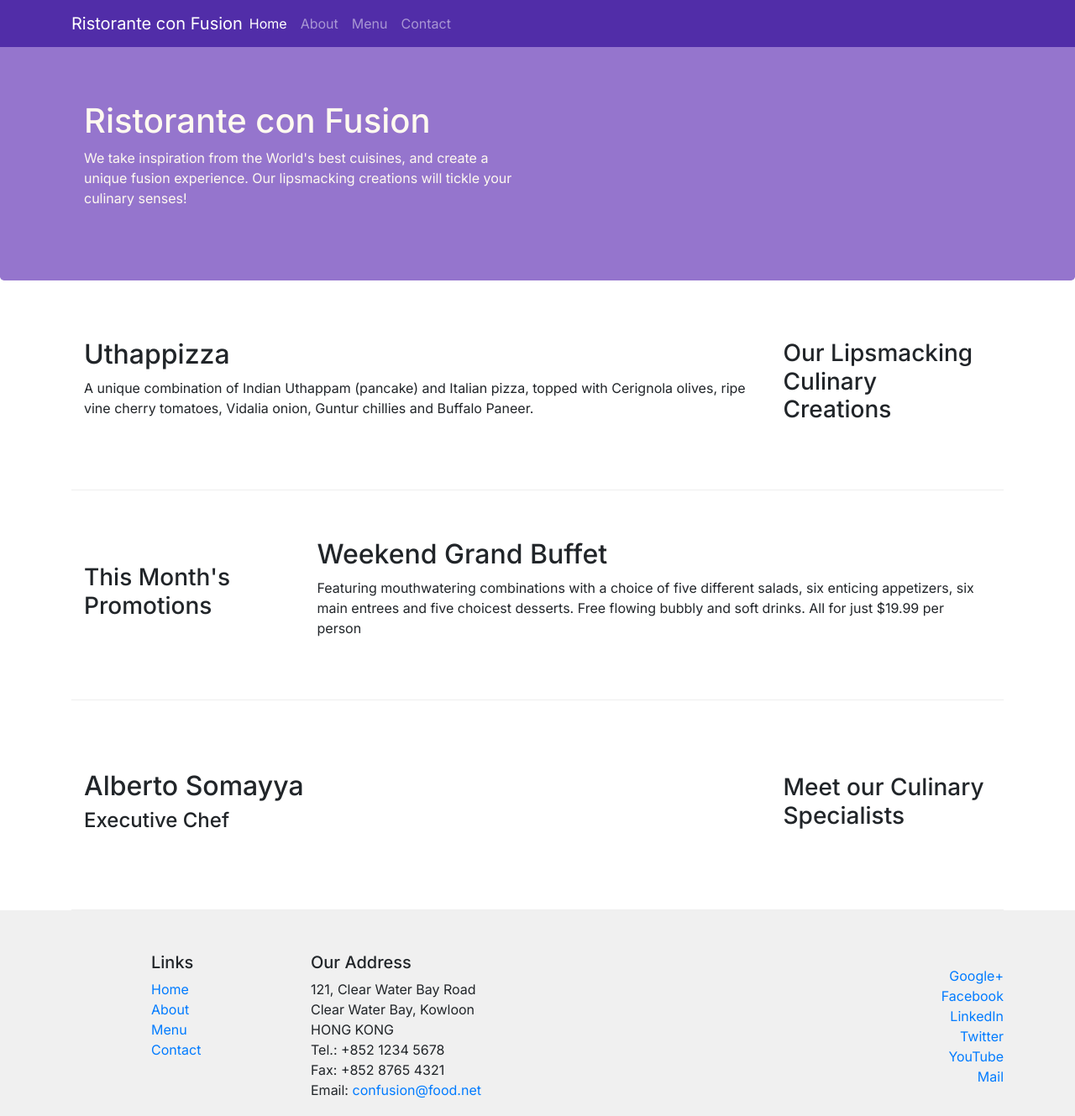
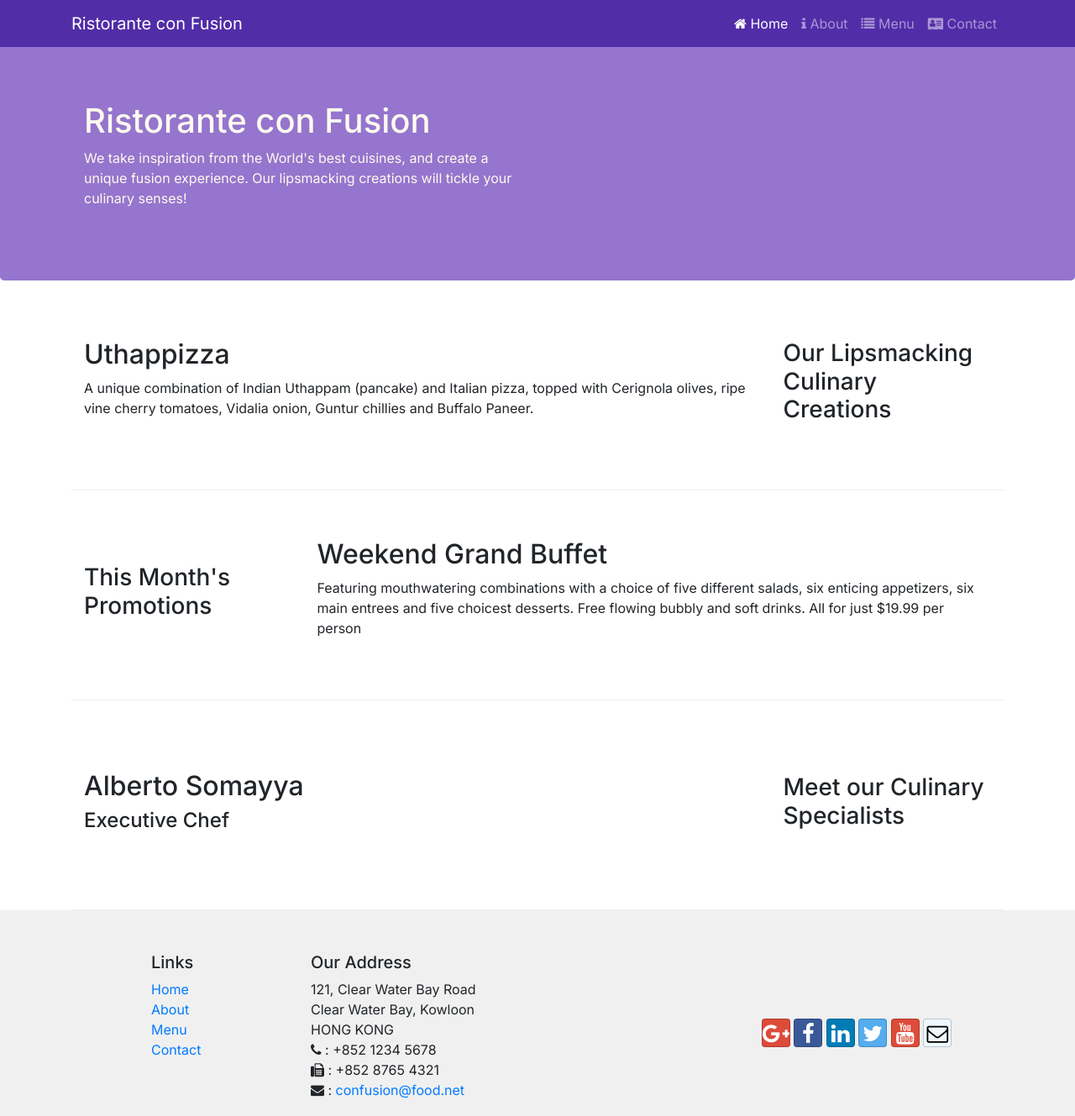
Before and after one commit to dh711/coursera-bootstrap, a website: page index.html in a window 1280 px wide. Shown: the top 1329 px of the page at 84% size. Drawn offline with nearby package versions, Linux system fonts and the light colour scheme.

Commit message:
added icon fonts.

```diff
--- a/aboutus.html
+++ b/aboutus.html
@@ -11,6 +11,14 @@
         <link
             rel="stylesheet"
             href="node_modules/bootstrap/dist/css/bootstrap.min.css"
+        />
+        <link
+            rel="stylesheet"
+            href="node_modules/font-awesome/css/font-awesome.min.css"
+        />
+        <link
+            rel="stylesheet"
+            href="node_modules/bootstrap-social/bootstrap-social.css"
         />
         <link rel="preconnect" href="https://fonts.gstatic.com" />
         <link
@@ -35,18 +43,27 @@
                     >Ristorante con Fusion</a
                 >
                 <div class="collapse navbar-collapse" id="navbar">
-                    <ul class="navbar-nav mr-auto">
+                    <ul class="navbar-nav ml-auto">
                         <li class="nav-item">
-                            <a href="./index.html" class="nav-link">Home</a>
+                            <a href="./index.html" class="nav-link"
+                                ><span class="fa fa-home"></span> Home</a
+                            >
                         </li>
                         <li class="nav-item active">
-                            <a href="#" class="nav-link">About</a>
+                            <a href="#" class="nav-link"
+                                ><span class="fa fa-info"></span> About</a
+                            >
                         </li>
                         <li class="nav-item">
-                            <a href="#" class="nav-link">Menu</a>
+                            <a href="#" class="nav-link"
+                                ><span class="fa fa-list"></span> Menu</a
+                            >
                         </li>
                         <li class="nav-item">
-                            <a href="#" class="nav-link">Contact</a>
+                            <a href="#" class="nav-link"
+                                ><span class="fa fa-address-card"></span>
+                                Contact</a
+                            >
                         </li>
                     </ul>
                 </div>
@@ -76,7 +93,7 @@
                     <li class="breadcrumb-item">
                         <a href="./index.html">Home</a>
                     </li>
-                    <li class="breadcrumb-item"><a href="#">About</a></li>
+                    <li class="breadcrumb-item active">About</li>
                 </ol>
                 <div class="col-12">
                     <h3>About Us</h3>
@@ -182,39 +199,46 @@
                             121, Clear Water Bay Road<br />
                             Clear Water Bay, Kowloon<br />
                             HONG KONG<br />
-                            Tel.: +852 1234 5678<br />
-                            Fax: +852 8765 4321<br />
-                            Email:
+                            <i class="fa fa-phone"></i> : +852 1234 5678<br />
+                            <i class="fa fa-fax"></i> : +852 8765 4321<br />
+                            <i class="fa fa-envelope"></i> :
                             <a href="mailto:confusion@food.net"
                                 >confusion@food.net</a
                             >
                         </address>
                     </div>
                     <div class="col-12 col-sm-4 align-self-center">
-                        <div class="text-right">
-                            <ul class="list-unstyled flat">
-                                <li>
-                                    <a href="http://google.com/+">Google+</a>
-                                </li>
-                                <li>
-                                    <a
-                                        href="http://www.facebook.com/profile.php?id="
-                                        >Facebook</a
-                                    >
-                                </li>
-                                <li>
-                                    <a href="http://www.linkedin.com/in/"
-                                        >LinkedIn</a
-                                    >
-                                </li>
-                                <li>
-                                    <a href="http://twitter.com/">Twitter</a>
-                                </li>
-                                <li>
-                                    <a href="http://youtube.com/">YouTube</a>
-                                </li>
-                                <li><a href="mailto:">Mail</a></li>
-                            </ul>
+                        <div class="text-center flat">
+                            <a
+                                href="http://google.com/+"
+                                class="btn btn-social-icon btn-google"
+                                ><i class="fa fa-google-plus"></i
+                            ></a>
+                            <a
+                                href="http://www.facebook.com/profile.php?id="
+                                class="btn btn-social-icon btn-facebook"
+                                ><i class="fa fa-facebook"></i
+                            ></a>
+                            <a
+                                href="http://www.linkedin.com/in/"
+                                class="btn btn-social-icon btn-linkedin"
+                                ><i class="fa fa-linkedin"></i
+                            ></a>
+                            <a
+                                href="http://twitter.com/"
+                                class="btn btn-social-icon btn-twitter"
+                                ><i class="fa fa-twitter"></i
+                            ></a>
+                            <a
+                                href="http://youtube.com/"
+                                class="btn btn-social-icon btn-google"
+                                ><i class="fa fa-youtube"></i
+                            ></a>
+                            <a
+                                href="mailto:"
+                                class="btn btn-social-icon btn-reddit"
+                                ><i class="fa fa-envelope-o"></i
+                            ></a>
                         </div>
                     </div>
                 </div>
--- a/css/styles.css
+++ b/css/styles.css
@@ -34,7 +34,7 @@
 }
 
 .copyright {
-    margin-top: 25px;
+    margin-top: 30px;
     font-size: 80%;
 }
 
@@ -52,10 +52,6 @@
 }
 
 @media only screen and (max-width: 576px) {
-    .about-us {
-        padding: 0px 25px;
-    }
-
     .flat {
         margin-top: 25px;
         display: flex;
--- a/index.html
+++ b/index.html
@@ -11,6 +11,14 @@
         <link
             rel="stylesheet"
             href="node_modules/bootstrap/dist/css/bootstrap.min.css"
+        />
+        <link
+            rel="stylesheet"
+            href="node_modules/font-awesome/css/font-awesome.min.css"
+        />
+        <link
+            rel="stylesheet"
+            href="node_modules/bootstrap-social/bootstrap-social.css"
         />
         <link rel="preconnect" href="https://fonts.gstatic.com" />
         <link
@@ -35,18 +43,27 @@
                     >Ristorante con Fusion</a
                 >
                 <div class="collapse navbar-collapse" id="navbar">
-                    <ul class="navbar-nav mr-auto">
+                    <ul class="navbar-nav ml-auto">
                         <li class="nav-item active">
-                            <a href="#" class="nav-link">Home</a>
+                            <a href="#" class="nav-link"
+                                ><span class="fa fa-home"></span> Home</a
+                            >
                         </li>
                         <li class="nav-item">
-                            <a href="./aboutus.html" class="nav-link">About</a>
+                            <a href="./aboutus.html" class="nav-link"
+                                ><span class="fa fa-info"></span> About</a
+                            >
                         </li>
                         <li class="nav-item">
-                            <a href="#" class="nav-link">Menu</a>
+                            <a href="#" class="nav-link"
+                                ><span class="fa fa-list"></span> Menu</a
+                            >
                         </li>
                         <li class="nav-item">
-                            <a href="#" class="nav-link">Contact</a>
+                            <a href="#" class="nav-link"
+                                ><span class="fa fa-address-card"></span>
+                                Contact</a
+                            >
                         </li>
                     </ul>
                 </div>
@@ -136,39 +153,46 @@
                             121, Clear Water Bay Road<br />
                             Clear Water Bay, Kowloon<br />
                             HONG KONG<br />
-                            Tel.: +852 1234 5678<br />
-                            Fax: +852 8765 4321<br />
-                            Email:
+                            <i class="fa fa-phone"></i> : +852 1234 5678<br />
+                            <i class="fa fa-fax"></i> : +852 8765 4321<br />
+                            <i class="fa fa-envelope"></i> :
                             <a href="mailto:confusion@food.net"
                                 >confusion@food.net</a
                             >
                         </address>
                     </div>
                     <div class="col-12 col-sm-4 align-self-center">
-                        <div class="text-right">
-                            <ul class="list-unstyled flat">
-                                <li>
-                                    <a href="http://google.com/+">Google+</a>
-                                </li>
-                                <li>
-                                    <a
-                                        href="http://www.facebook.com/profile.php?id="
-                                        >Facebook</a
-                                    >
-                                </li>
-                                <li>
-                                    <a href="http://www.linkedin.com/in/"
-                                        >LinkedIn</a
-                                    >
-                                </li>
-                                <li>
-                                    <a href="http://twitter.com/">Twitter</a>
-                                </li>
-                                <li>
-                                    <a href="http://youtube.com/">YouTube</a>
-                                </li>
-                                <li><a href="mailto:">Mail</a></li>
-                            </ul>
+                        <div class="text-center flat">
+                            <a
+                                href="http://google.com/+"
+                                class="btn btn-social-icon btn-google"
+                                ><i class="fa fa-google-plus"></i
+                            ></a>
+                            <a
+                                href="http://www.facebook.com/profile.php?id="
+                                class="btn btn-social-icon btn-facebook"
+                                ><i class="fa fa-facebook"></i
+                            ></a>
+                            <a
+                                href="http://www.linkedin.com/in/"
+                                class="btn btn-social-icon btn-linkedin"
+                                ><i class="fa fa-linkedin"></i
+                            ></a>
+                            <a
+                                href="http://twitter.com/"
+                                class="btn btn-social-icon btn-twitter"
+                                ><i class="fa fa-twitter"></i
+                            ></a>
+                            <a
+                                href="http://youtube.com/"
+                                class="btn btn-social-icon btn-google"
+                                ><i class="fa fa-youtube"></i
+                            ></a>
+                            <a
+                                href="mailto:"
+                                class="btn btn-social-icon btn-reddit"
+                                ><i class="fa fa-envelope-o"></i
+                            ></a>
                         </div>
                     </div>
                 </div>
--- a/package.json
+++ b/package.json
@@ -15,6 +15,8 @@
   },
   "dependencies": {
     "bootstrap": "^4.0.0",
+    "bootstrap-social": "^5.1.1",
+    "font-awesome": "^4.7.0",
     "jquery": "^3.3.1",
     "popper.js": "^1.12.9"
   }
```
Also changed, not shown: 1 other file.
